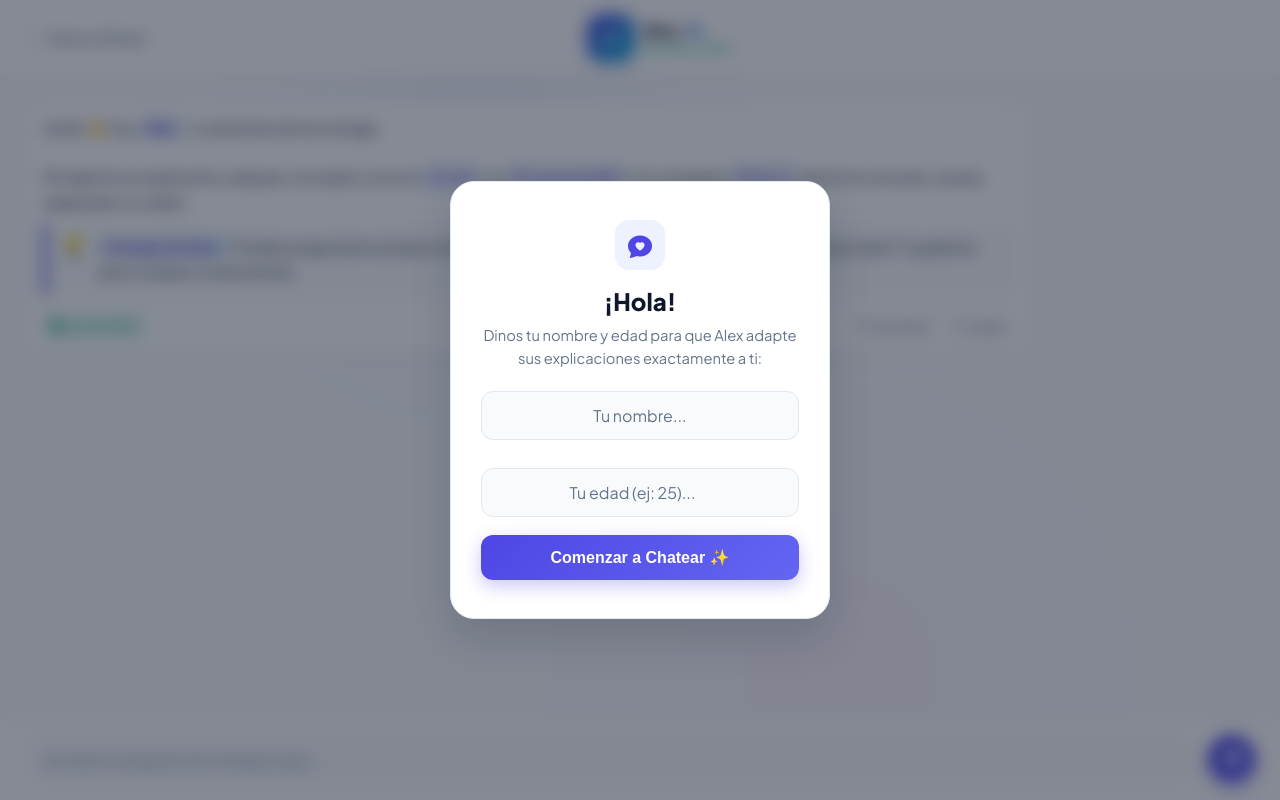
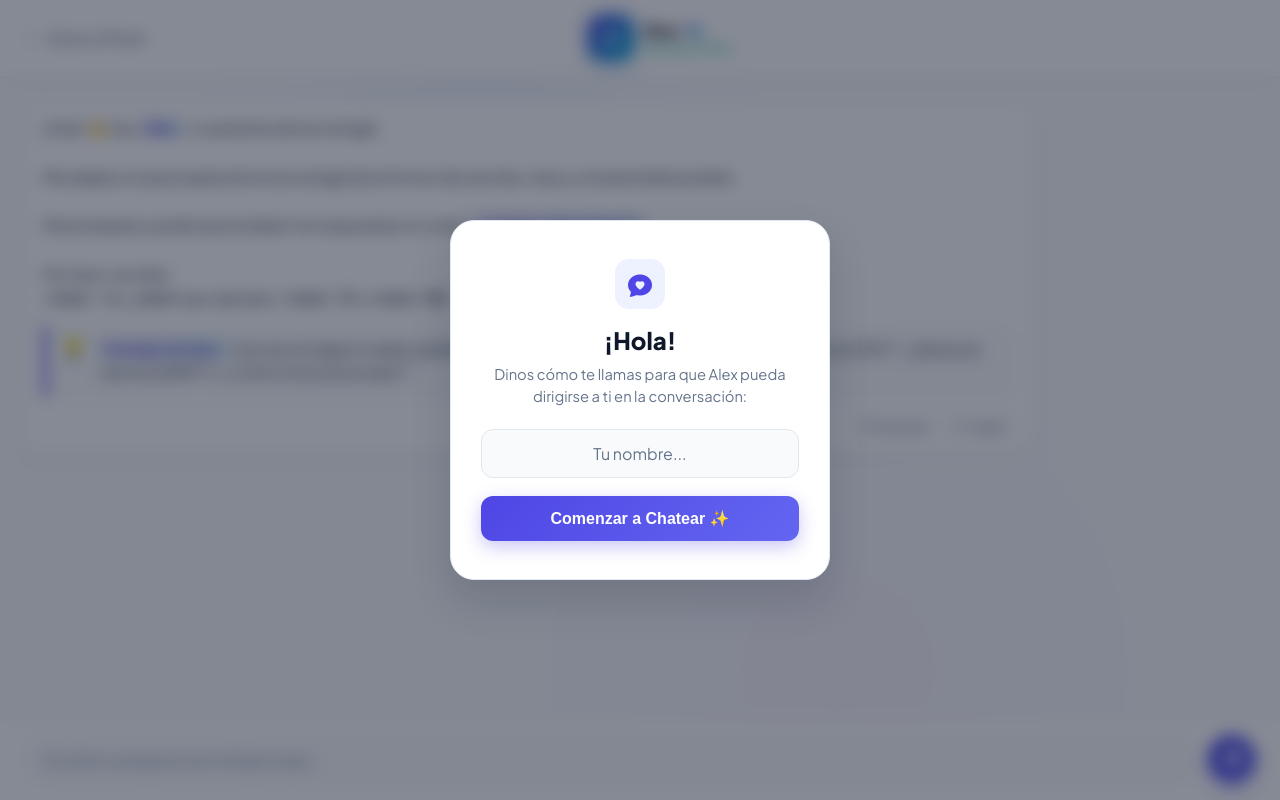
Before and after one commit to AlexPolo-byte/TFG, a Flask app: page /chat in a window 1280 px wide. Run offline with Flask 3, Linux system fonts and the light colour scheme; data that the repository does not hold is empty; parts of the project's set-up code (start-up, migrations or seed data) failed here and were passed over.

Commit message:
fix(ui): remove Lectura Facil badge and restore mandatory /edad greeting prompt

```diff
--- a/frontend/templates/chat.html
+++ b/frontend/templates/chat.html
@@ -454,7 +454,7 @@
         .bubble-footer {
             display: flex;
             align-items: center;
-            justify-content: space-between;
+            justify-content: flex-end;
             gap: 8px;
             margin-top: 10px;
             padding-top: 8px;
@@ -469,31 +469,6 @@
 
         body.theme-contrast .bubble-footer {
             border-top-color: #ffff00;
-        }
-
-        .accessibility-badge {
-            display: inline-flex;
-            align-items: center;
-            gap: 4px;
-            font-size: 0.72rem;
-            font-weight: 600;
-            color: #059669;
-            background: #ecfdf5;
-            padding: 2px 7px;
-            border-radius: 6px;
-            border: 1px solid #a7f3d0;
-        }
-
-        body.theme-dark .accessibility-badge {
-            background: rgba(16, 185, 129, 0.15);
-            color: #34d399;
-            border-color: rgba(52, 211, 153, 0.3);
-        }
-
-        body.theme-contrast .accessibility-badge {
-            background: #000000;
-            color: #ffff00;
-            border: 1px solid #ffff00;
         }
 
         .bubble-actions-group {
@@ -724,14 +699,16 @@
         <div class="msg msg-bot">
             <div class="msg-body">
                 ¡Hola! 👋 Soy <b>Alex</b>, tu asistente de tecnología.<br><br>
-                Mi objetivo es explicarte cualquier concepto como la <span class="tech-pill"><i class="bi bi-cpu"></i> CPU</span>, la <span class="tech-pill"><i class="bi bi-cpu"></i> memoria RAM</span> o tu conexión <span class="tech-pill"><i class="bi bi-cpu"></i> Wi-Fi</span> de forma cercana, visual y adaptada a tu edad.<br>
-                <div class="chat-callout">
+                Me adapto a ti para explicarte la tecnología de la forma más sencilla, clara y comprensible posible.<br><br>
+                Para empezar y poder personalizar mis respuestas a tu nivel, <b>¿cuántos años tienes?</b><br><br>
+                Por favor, escribe:<br>
+                <code>/edad &lt;tu_edad&gt;</code> (por ejemplo: <code>/edad 25</code> o <code>/edad 60</code>).
+                <div class="chat-callout" style="margin-top: 14px;">
                     <span class="chat-callout-icon">💡</span>
-                    <div><strong>Consejo de Alex:</strong> Puedes preguntarme dudas como <em>"¿Para qué sirve una dirección IP?"</em>, <em>"¿Cómo funciona la nube?"</em> o pedirme que compare componentes.</div>
+                    <div><strong>Consejo de Alex:</strong> Una vez me digas tu edad, podrás preguntarme cualquier duda como <em>"¿Para qué sirve una CPU?"</em>, <em>"¿Qué es la memoria RAM?"</em> o <em>"¿Cómo funciona la nube?"</em>.</div>
                 </div>
             </div>
             <div class="bubble-footer">
-                <span class="accessibility-badge"><i class="bi bi-check-circle-fill"></i> Lectura Fácil</span>
                 <div class="bubble-actions-group">
                     <button class="bubble-action-btn" onclick="speakMessage(this, 'msg_0')" title="Escuchar en voz alta">
                         <i class="bi bi-volume-up-fill"></i> Escuchar
@@ -765,9 +742,8 @@
                 <i class="bi bi-chat-heart-fill"></i>
             </div>
             <h2>¡Hola!</h2>
-            <p>Dinos tu nombre y edad para que Alex adapte sus explicaciones exactamente a ti:</p>
+            <p>Dinos cómo te llamas para que Alex pueda dirigirse a ti en la conversación:</p>
             <input type="text" id="username-in" placeholder="Tu nombre...">
-            <input type="number" id="age-in" placeholder="Tu edad (ej: 25)..." style="margin-top: 10px;" min="5" max="110">
             <button onclick="saveUser()">Comenzar a Chatear ✨</button>
         </div>
     </div>
@@ -793,21 +769,10 @@
 
         function saveUser() {
             const u = document.getElementById('username-in').value.trim();
-            const a = document.getElementById('age-in').value.trim();
             if (u) {
                 username = u;
                 localStorage.setItem('chat_username', username);
                 document.getElementById('id-modal').style.display = 'none';
-                if (a) {
-                    fetch('/api/web/send', {
-                        method: 'POST',
-                        headers: {
-                            'Content-Type': 'application/json',
-                            'ngrok-skip-browser-warning': 'true'
-                        },
-                        body: JSON.stringify({ text: '/edad ' + a, session_id: sid, username: username })
-                    }).catch(() => {});
-                }
             }
         }
 
@@ -962,7 +927,6 @@
                 d.innerHTML = `
                     <div class="msg-body">${bodyHtml}</div>
                     <div class="bubble-footer">
-                        <span class="accessibility-badge"><i class="bi bi-check-circle-fill"></i> Lectura Fácil</span>
                         <div class="bubble-actions-group">
                             <button class="bubble-action-btn" onclick="speakMessage(this, '${msgId}')" title="Escuchar en voz alta">
                                 <i class="bi bi-volume-up-fill"></i> Escuchar
@@ -1076,7 +1040,6 @@
 
         document.getElementById('in').addEventListener('keypress', e => { if (e.key === 'Enter') s() });
         document.getElementById('username-in').addEventListener('keypress', e => { if (e.key === 'Enter') saveUser() });
-        document.getElementById('age-in').addEventListener('keypress', e => { if (e.key === 'Enter') saveUser() });
 
         // Polling para leer la respuesta de Alex
         setInterval(() => {
```
